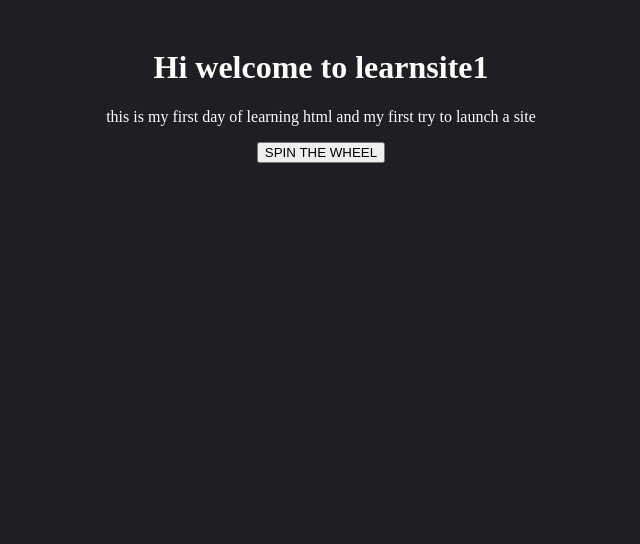
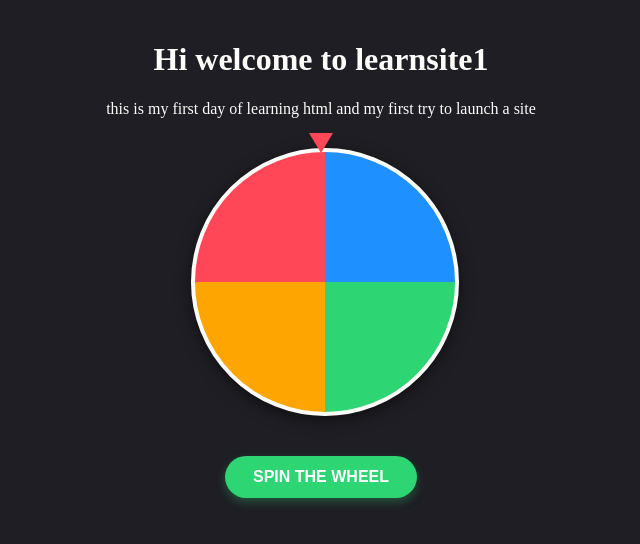
Before and after one commit to devilboy0508-ui/Learn, a plain HTML site: page index.html in a window 1280 px wide. Shown: the whole page, without its empty margins (319-959 px from the left). Drawn offline with Linux system fonts and the light colour scheme.

Commit message:
Enhance styling for body, wheel, and button
Added styles for wheel and spin button components.

```diff
--- a/style.css
+++ b/style.css
@@ -1,2 +1,73 @@
-body
-{ background: #1E1E24; color: #FFFDF9;font-family: "Times New Roman"; ; text-align: center; padding: 20px; }
+body {
+    background: #1E1E24;
+    color: #FFFDF9;
+    font-family: "Times New Roman";
+    text-align: center;
+    padding: 20px;
+    margin: 0;
+}
+
+/* Centers the wheel and the arrow indicator */
+.wheel-wrapper {
+    position: relative;
+    width: 260px;
+    margin: 30px auto;
+}
+
+/* The red pointer arrow at the top center */
+.pointer {
+    position: absolute;
+    top: -15px;
+    left: 50%;
+    transform: translateX(-50%);
+    width: 0;
+    height: 0;
+    border-left: 12px solid transparent;
+    border-right: 12px solid transparent;
+    border-top: 20px solid #ff4757;
+    z-index: 10;
+}
+
+/* The actual circle wheel with 4 colored sections */
+.wheel {
+    width: 260px;
+    height: 260px;
+    border-radius: 50%;
+    border: 4px solid #FFFDF9;
+    background: conic-gradient(
+        #1e90ff 0deg 90deg,
+        #2ed573 90deg 180deg,
+        #ffa502 180deg 270deg,
+        #ff4757 270deg 360deg
+    );
+    /* This makes the spin start fast and slow down smoothly */
+    transition: transform 4s cubic-bezier(0.1, 0.8, 0.3, 1);
+    box-shadow: 0 4px 15px rgba(0,0,0,0.5);
+}
+
+/* The spin button */
+#spin-btn {
+    margin-top: 10px;
+    padding: 12px 28px;
+    font-size: 16px;
+    font-weight: bold;
+    background-color: #2ed573;
+    color: white;
+    border: none;
+    border-radius: 25px;
+    cursor: pointer;
+    box-shadow: 0 4px 10px rgba(46, 213, 115, 0.3);
+}
+
+#spin-btn:active {
+    transform: scale(0.95);
+}
+
+/* Result text spacing */
+#result-text {
+    margin-top: 20px;
+    font-size: 20px;
+    font-weight: bold;
+    color: #2ed573;
+    height: 25px;
+}
```
